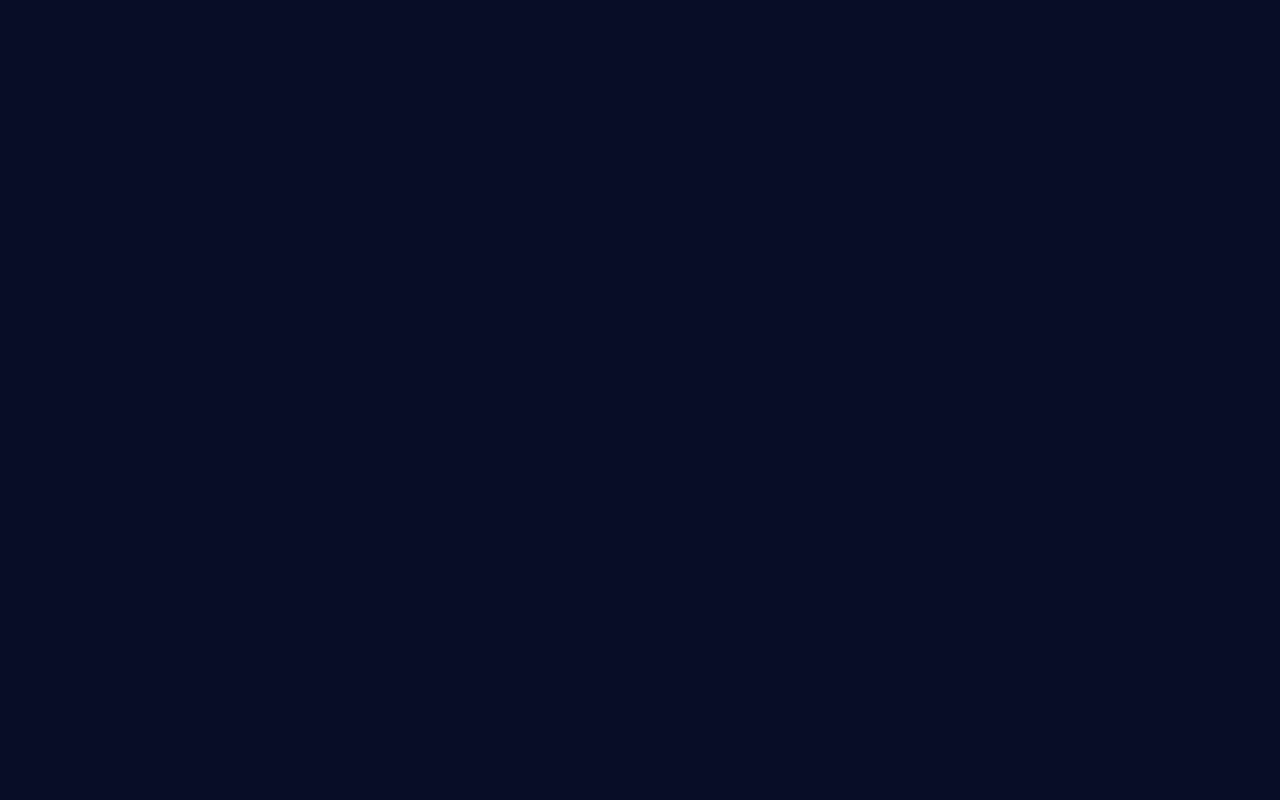
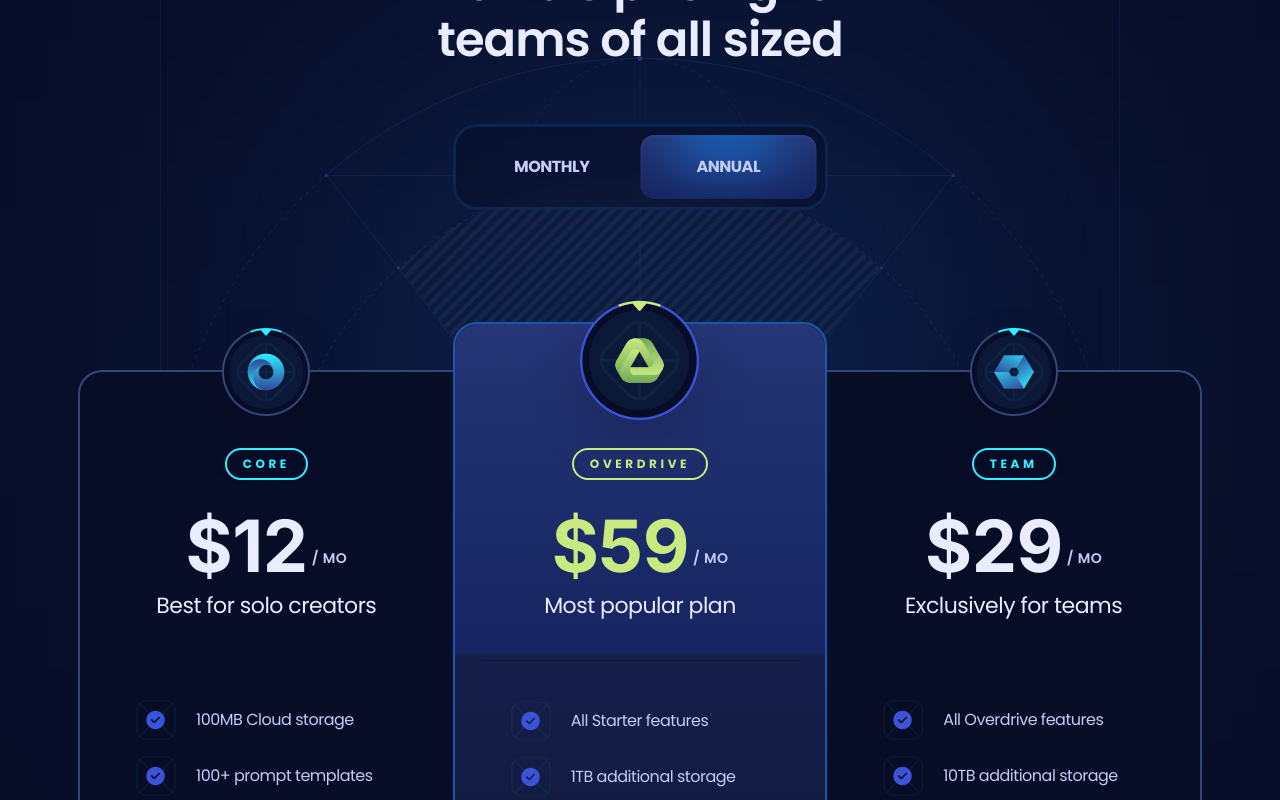
Before and after one commit to himibaba10/saas-landing-page, a React (Vite) app: page / in a window 1280 px wide. Shown: the part 1960-2760 px from the top of the page. Before the commit the page ends 1804 px from the top, so only its background shows below. Built offline with nearby package versions, Linux system fonts and the light colour scheme.

Commit message:
Created the pricing section

```diff
--- a/package.json
+++ b/package.json
@@ -12,6 +12,7 @@
   "dependencies": {
     "clsx": "^2.1.1",
     "react": "^18.3.1",
+    "react-countup": "^6.5.3",
     "react-dom": "^18.3.1",
     "react-scroll": "^1.9.0"
   },
--- a/src/App.jsx
+++ b/src/App.jsx
@@ -1,6 +1,7 @@
 import Features from "./sections/Features";
 import Header from "./sections/Header";
 import Hero from "./sections/Hero";
+import Pricing from "./sections/Pricing";
 
 const App = () => {
   return (
@@ -8,6 +9,7 @@
       <Header />
       <Hero />
       <Features />
+      <Pricing />
     </main>
   );
 };
--- a/src/sections/Header.jsx
+++ b/src/sections/Header.jsx
@@ -44,8 +44,10 @@
 
         {/* Nav Links */}
         <div
-          className={`w-full max-lg:fixed max-lg:top-0 max-lg:left-0 max-lg:w-full max-lg:bg-s2 max-lg:opacity-${
-            isOpen ? "100" : "0 max-lg:pointer-events-none"
+          className={`w-full max-lg:fixed max-lg:top-0 max-lg:left-0 max-lg:w-full max-lg:bg-s2 ${
+            isOpen
+              ? "max-lg:opacity-100"
+              : "max-lg:opacity-0 max-lg:pointer-events-none"
           }`}
         >
           <div className="max-lg:relative max-lg:flex max-lg:flex-col max-lg:min-h-screen max-lg:p-6 max-lg:overflow-hidden sidebar-before max-md:px-4">
--- /dev/null
+++ b/src/sections/Pricing.jsx
@@ -0,0 +1,186 @@
+import clsx from "clsx";
+import { useState } from "react";
+import { Element } from "react-scroll";
+import { plans } from "../constants";
+import CountUp from "react-countup";
+import Button from "../components/Button";
+
+const Pricing = () => {
+  const [monthly, setMonthly] = useState(false);
+  return (
+    <section>
+      <Element name="pricing">
+        <div className="container">
+          <div className="max-w-960 pricing-head_before relative mx-auto border-x border-s2 bg-s1/50 pb-40 pt-28 max-xl:max-w-4xl max-lg:border-none max-md:pb-32 max-md:pt-16">
+            <h3 className="h3 max-lg:h4 max-md:h5 z-3 relative mx-auto mb-14 max-w-lg text-center text-p4 max-md:mb-11 max-sm:max-w-sm">
+              Flexible pricing for teams of all sized
+            </h3>
+
+            {/* Monthly/Yearly buttons */}
+            <div className="relative z-4 mx-auto flex w-[375px] rounded-3xl border-[3px] border-s4/25 bg-s1/50 p-2 backdrop-blur-[6px] max-md:w-[310px]">
+              <button
+                className={clsx("pricing-head_btn", monthly && "text-p4")}
+                onClick={() => setMonthly(true)}
+              >
+                Monthly
+              </button>
+              <button
+                className={clsx("pricing-head_btn", !monthly && "text-p4")}
+                onClick={() => setMonthly(false)}
+              >
+                Annual
+              </button>
+
+              <div
+                className={clsx(
+                  "g4 rounded-14 before:h-100 pricing-head_btn_before absolute left-2 top-2 h-[calc(100%-16px)] w-[calc(50%-8px)] overflow-hidden shadow-400 transition-transform duration-500",
+                  !monthly && "translate-x-full"
+                )}
+              />
+            </div>
+
+            {/* Background images */}
+            <div className="pricing-bg">
+              <img
+                src="/images/bg-outlines.svg"
+                width={960}
+                height={380}
+                alt="outline"
+                className="relative z-2"
+              />
+              <img
+                src="/images/bg-outlines-fill.png"
+                width={960}
+                height={380}
+                alt="outline"
+                className="absolute inset-0 opacity-5 mix-blend-soft-light"
+              />
+            </div>
+          </div>
+
+          {/* Pricing section */}
+          <div className="scroll-hide relative z-2 -mt-12 flex items-start max-xl:gap-5 max-xl:overflow-auto max-xl:pt-6 lg:justify-center">
+            {plans.map(
+              (
+                {
+                  id,
+                  title,
+                  logo,
+                  priceMonthly,
+                  priceYearly,
+                  caption,
+                  features,
+                  icon,
+                },
+                index
+              ) => (
+                <div
+                  key={id}
+                  className="pricing-plan_first pricing-plan_last pricing-plan_odd pricing-plan_even relative border-2 p-7 max-xl:min-w-80 max-lg:rounded-3xl xl:w-[calc(33.33%+2px)]"
+                >
+                  {index === 1 && (
+                    <div className="g4 absolute h-330 left-0 right-0 top-0 z-1 rounded-t-3xl" />
+                  )}
+                  {/* Logo */}
+                  <div
+                    className={clsx(
+                      "absolute left-0 right-0 z-2 flex items-center justify-center -top-6",
+                      index !== 1 && "xl:-top-11"
+                    )}
+                  >
+                    <img
+                      src={logo}
+                      alt={title}
+                      className={clsx(
+                        "object-contain drop-shadow-2xl",
+                        index === 1 ? "size-[120px]" : "size-[88px]"
+                      )}
+                    />
+                  </div>
+
+                  {/* Title & Amount */}
+                  <div
+                    className={clsx(
+                      "relative flex flex-col items-center",
+                      index === 1 ? "pt-24" : "pt-12"
+                    )}
+                  >
+                    <div
+                      className={clsx(
+                        "small-2 rounded-20 relative z-2 mx-auto mb-6 border-2 px-4 py-1.5 uppercase",
+                        index === 1 ? "border-p3 text-p3" : "border-p1 text-p1"
+                      )}
+                    >
+                      {title}
+                    </div>
+
+                    <div className="relative z-2 flex items-center justify-center">
+                      <div
+                        className={clsx(
+                          "h-num flex items-start",
+                          index === 1 ? "text-p3" : "text-p4"
+                        )}
+                      >
+                        $
+                        <CountUp
+                          start={priceMonthly}
+                          end={monthly ? priceMonthly : priceYearly}
+                          duration={0.4}
+                          useEasing={false}
+                          preserveValue
+                        />
+                      </div>
+                      <div className="small-1 relative top-3 ml-1 uppercase">
+                        / mo
+                      </div>
+                    </div>
+                  </div>
+
+                  {/* Caption */}
+                  <div
+                    className={clsx(
+                      "body-1 relative z-2 mb-10 w-full border-b-s2 pb-9 text-center text-p4",
+                      index === 1 && "border-b"
+                    )}
+                  >
+                    {caption}
+                  </div>
+
+                  {/* Features */}
+                  <ul className="mx-auto space-y-4 xl:px-7">
+                    {features.map((feature) => (
+                      <li
+                        key={feature}
+                        className="relative flex items-center gap-5"
+                      >
+                        <img
+                          src={"/images/check.png"}
+                          alt="check"
+                          className="size-10 object-contain"
+                        />
+                        <p className="flex-1">{feature}</p>
+                      </li>
+                    ))}
+                  </ul>
+
+                  {/* Call to action button */}
+                  <div className="mt-10 w-full flex justify-center">
+                    <Button icon={icon}>Get Started</Button>
+                  </div>
+
+                  {index === 1 && (
+                    <p className="small-compact mt-9 text-center text-p3 before:content-['-'] before:mx-2.5 after:content-['-'] after:mx-2.5">
+                      Limited time offer
+                    </p>
+                  )}
+                </div>
+              )
+            )}
+          </div>
+        </div>
+      </Element>
+    </section>
+  );
+};
+
+export default Pricing;
```
Also changed, not shown: 1 other file (tests, documents, lock files or other folders).
